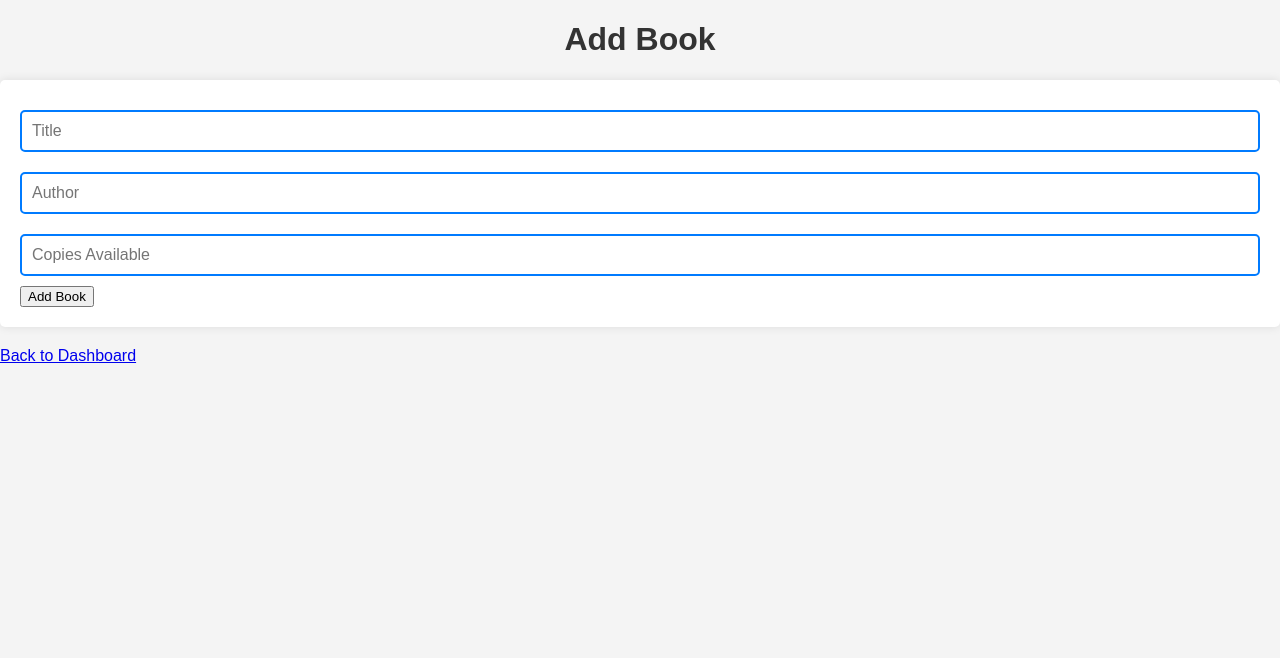
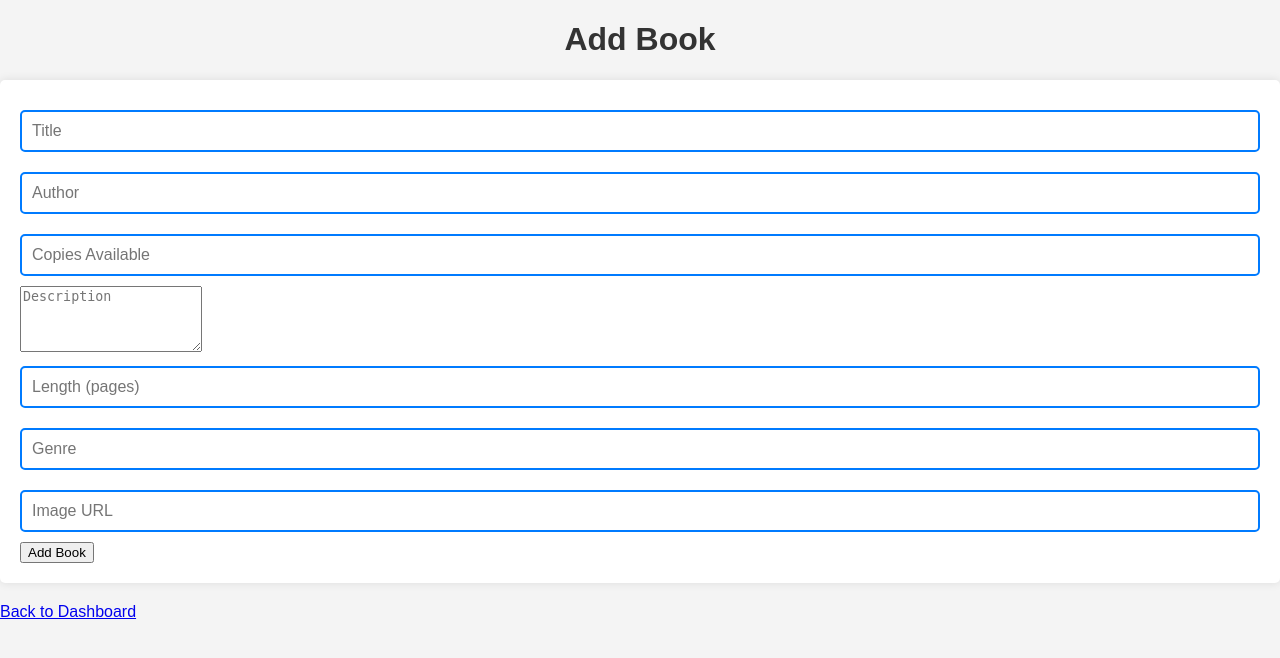
Before and after one commit to jaffsha/CSCI4560, a PHP site: page /add_book.php in a window 1280 px wide. Shown: the top 658 px of the page. Run offline with PHP 8.4, Linux system fonts and the light colour scheme; a user stored in the database is signed in.

Commit message:
Update add_book.php

```diff
--- a/add_book.php
+++ b/add_book.php
@@ -13,9 +13,14 @@ if ($_SERVER['REQUEST_METHOD'] === 'POST' && isset($_POST['add_book'])) {
     $title = $_POST['title'];
     $author = $_POST['author'];
     $copies_available = $_POST['copies_available'];
+    $description = $_POST['description'];
+    $length = $_POST['length'];
+    $genre = $_POST['genre'];
+    $image = $_POST['image'];
 
-    $stmt = $conn->prepare("INSERT INTO books (title, author, copies_available) VALUES (?, ?, ?)");
-    $stmt->bind_param("ssi", $title, $author, $copies_available);
+    // Prepare and execute the statement to insert data into the books table
+    $stmt = $conn->prepare("INSERT INTO books (title, author, copies_available, description, length, genre, image) VALUES (?, ?, ?, ?, ?, ?, ?)");
+    $stmt->bind_param("ssissis", $title, $author, $copies_available, $description, $length, $genre, $image);
     $stmt->execute();
     $stmt->close();
 
@@ -37,6 +42,10 @@ if ($_SERVER['REQUEST_METHOD'] === 'POST' && isset($_POST['add_book'])) {
         <input type="text" name="title" placeholder="Title" required>
         <input type="text" name="author" placeholder="Author" required>
         <input type="number" name="copies_available" placeholder="Copies Available" required min="1">
+        <textarea name="description" placeholder="Description" rows="4"></textarea>
+        <input type="number" name="length" placeholder="Length (pages)" min="1">
+        <input type="text" name="genre" placeholder="Genre">
+        <input type="text" name="image" placeholder="Image URL">
         <button type="submit" name="add_book">Add Book</button>
     </form>
     <a href="admin_dashboard.php">Back to Dashboard</a>
```
